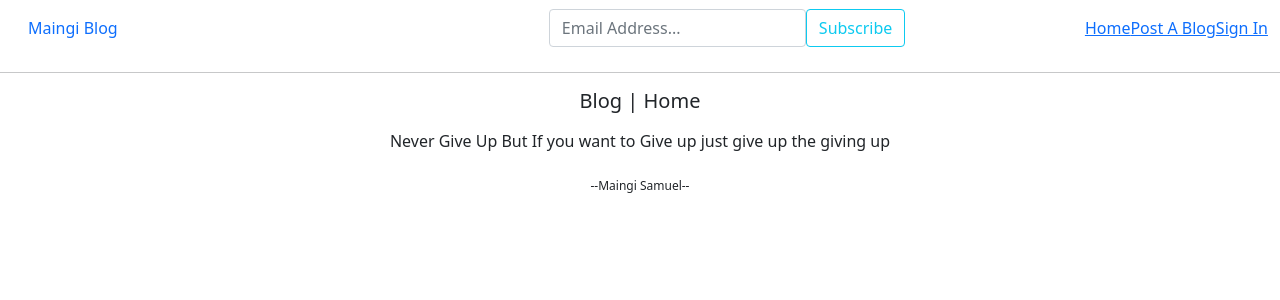
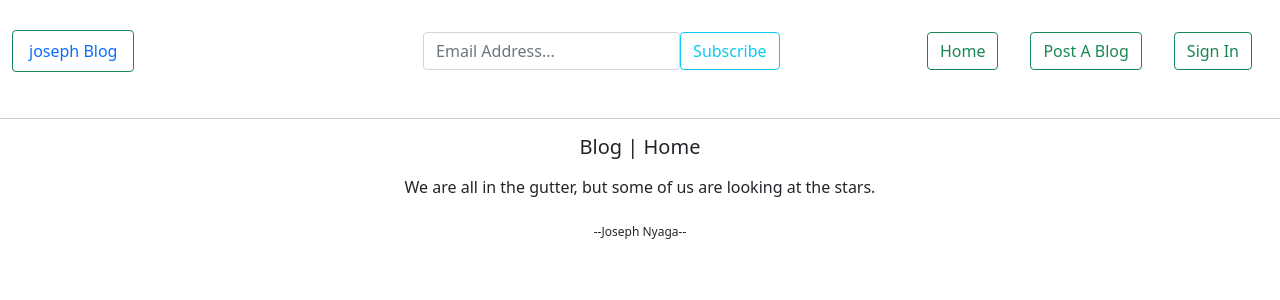
Before and after one commit to JosephKinyua/blog-app, a Flask app: page / in a window 1280 px wide. Shown: the top 300 px of the page. Run offline with Flask 2, Linux system fonts and the light colour scheme; data that the repository does not hold is empty; some libraries are stand-ins or nearby versions.

Commit message:
update the files

```diff
--- a/app/email.py
+++ b/app/email.py
@@ -3,7 +3,7 @@ from flask import render_template
 from . import mail
 
 def mail_message(subject, template, to, **kwargs):
-  sender_email = 'layersony@gmail.com'
+  sender_email = 'josephkinyua2014@gmail.com'
   email = Message(subject, sender = sender_email, recipients=[to])
   email.body = render_template(template + ".txt", **kwargs)
   email.html = render_template(template + ".html", **kwargs)
--- a/app/request.py
+++ b/app/request.py
@@ -15,7 +15,7 @@ def get_quotes():
         return new_quote
 
   except urllib.error.URLError:
-      author = 'Maingi Samuel'
-      quote = 'Never Give Up But If you want to Give up just give up the giving up'
+      author = 'Joseph Nyaga'
+      quote = 'We are all in the gutter, but some of us are looking at the stars.'
       new_quote = Quote(author, quote)
       return new_quote
--- a/app/templates/base.html
+++ b/app/templates/base.html
@@ -1,5 +1,6 @@
 <!DOCTYPE html>
 <html lang="en">
+
 <head>
     <meta charset="UTF-8">
     <meta http-equiv="X-UA-Compatible" content="IE=edge">
@@ -7,22 +8,17 @@
     <link href="https://cdn.jsdelivr.net/npm/bootstrap@5.0.1/dist/css/bootstrap.min.css" rel="stylesheet" integrity="sha384-+0n0xVW2eSR5OomGNYDnhzAbDsOXxcvSN1TPprVMTNDbiYZCxYbOOl7+AMvyTG2x" crossorigin="anonymous">
     <link rel="stylesheet" href="{{url_for('static',filename='css/style.css')}}">
 
-  <title>Personal Blog</title>
+    <title>Blog</title>
 </head>
+
 <body>
-  {% block navbar %}
-    {% include 'navbar.html' %}
-  {% endblock %}
+    {% block navbar %} {% include 'navbar.html' %} {% endblock %}
     <div class="container d-md-flex justify-content-center align-items-center">
         <div class="blogcont">
-  {% block content %}
-
-
-  {% endblock %}
+            {% block content %} {% endblock %}
         </div>
     </div>
-  {% block footer %}
-    {% include 'footer.html' %}
-  {% endblock %}
+    {% block footer %} {% include 'footer.html' %} {% endblock %}
 </body>
+
 </html>
--- a/app/templates/navbar.html
+++ b/app/templates/navbar.html
@@ -1,28 +1,28 @@
 <div class="navbar navcustom" role="navigation">
     <div class="container-fluid">
         <div class="navbar-header">
-          <a href='/' class="nav-item nav-link title ml-md-3">Maingi <span>Blog</span></a>
+            <a href='/' class="nav-item nav-link title ml-md-3 btn btn-outline-success">joseph <span>Blog</span></a>
         </div>
 
         <button class="navbar-toggler" type="button" data-toggle="collapse" data-target="#navbarSupportedContent" aria-controls="navbarSupportedContent" aria-expanded="false" aria-label="Toggle navigation">
-        <span class="navbar-toggler-icon"></span>
+
       </button>
 
         <form class="d-md-flex justify-content-center align-items-center" action="{{url_for('main.subscribe')}}" method="POST">
-        <input type="email"  class="form-control " name ="subscriber" required placeholder="Email Address...">
+            <input type="email" class="form-control " name="subscriber" required placeholder="Email Address...">
             <button class="btn btn-md btn-outline-info ml-2" id="subs">Subscribe</button>
         </form>
 
 
         <div class="nav navbar-nav navbar">
             <ul class="nav d-flex">
-          <li><a class="nav-item other" href="/">Home</a></li>
-          <li><a class="nav-item other" href="{{ url_for('main.postblog') }}">Post A Blog</a></li>
+                <li><a class="nav-item other btn btn-outline-success m-3" href="/">Home</a></li>
+                <li><a class="nav-item other btn btn-outline-success m-3" href="{{ url_for('main.postblog') }}">Post A Blog</a></li>
                 {% if current_user.is_authenticated %}
                 <li><a class="nav-item other" href="{{ url_for('main.profile', uname = current_user.username) }}">{{ current_user.username| capitalize }}</a></li>
-          <li><a class="nav-item other" href="{{url_for('auth.logout')}}">Log Out</a></li>
+                <li><a class="nav-item other btn btn-outline-success" href="{{url_for('auth.logout')}}">Log Out</a></li>
                 {% else %}
-          <li><a class="nav-item other" href="{{url_for('auth.login')}}">Sign In</a></li>
+                <li><a class="nav-item other btn btn-outline-success m-3" href="{{url_for('auth.login')}}">Sign In</a></li>
                 {% endif %}
             </ul>
 
```
Lines whose indentation alone changed are shown as unchanged.
